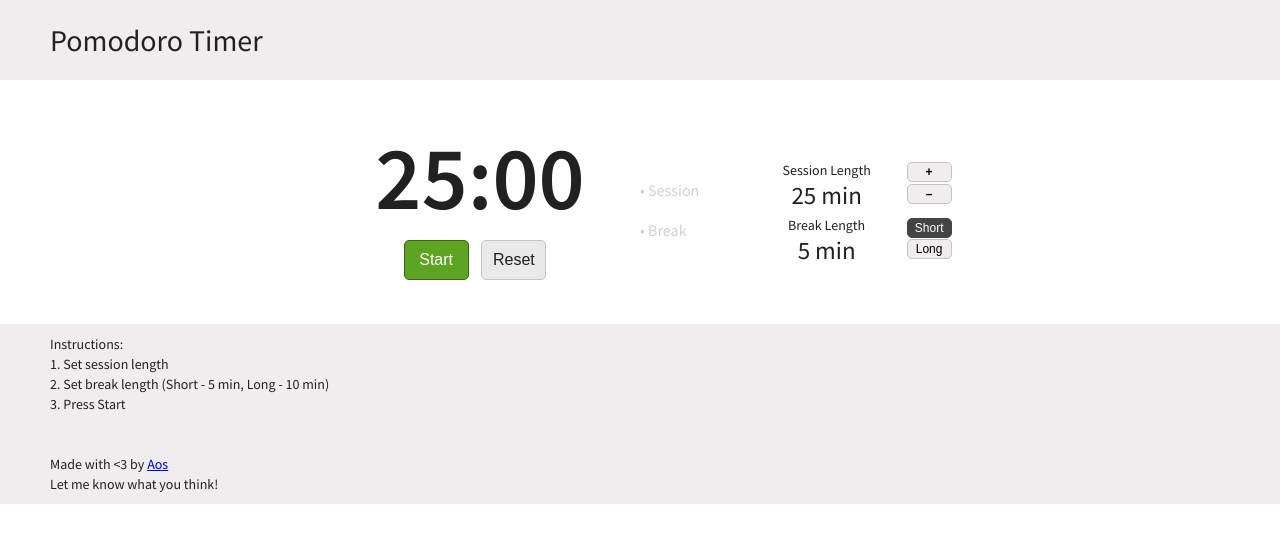
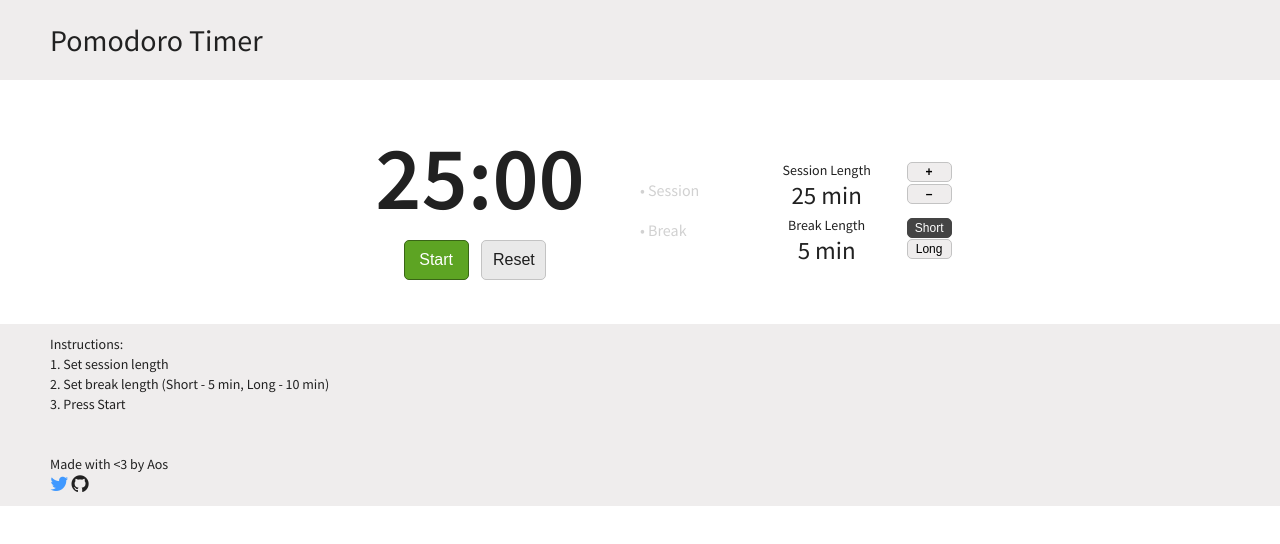
Before and after one commit to aos/Pomodoro-timer, a plain HTML site: page index.html in a window 1280 px wide. Drawn offline with Linux system fonts and the light colour scheme.

Commit message:
Added social icons

```diff
--- a/css/style.css
+++ b/css/style.css
@@ -4,11 +4,11 @@
 */
 
 html, body, div, span, applet, object, iframe,
-h1, h2, h3, h4, h5, h6, p, blockquote, pre,
-a, abbr, acronym, address, big, cite, code,
+h1, h2, h3, h4, h5, h6, i, a, p, blockquote, pre,
+abbr, acronym, address, big, cite, code,
 del, dfn, em, img, ins, kbd, q, s, samp,
 small, strike, strong, sub, sup, tt, var,
-b, u, i, center,
+b, u, center,
 dl, dt, dd, ol, ul, li,
 fieldset, form, label, legend,
 table, caption, tbody, tfoot, thead, tr, th, td,
@@ -22,6 +22,9 @@ time, mark, audio, video {
   font-size: 100%;
   font: inherit;
   vertical-align: baseline;
+}
+a {
+  all: unset;
 }
 /* HTML5 display-role reset for older browsers */
 article, aside, details, figcaption, figure,
@@ -140,6 +143,14 @@ body {
 .footer {
   background: #EFEDED;
   padding: 10px 40px 10px 50px;
+}
+
+.fa {
+  font-size: 20px;
+}
+
+.fa-twitter {
+  color: #4099FF;
 }
 
 /*
--- a/index.html
+++ b/index.html
@@ -6,6 +6,7 @@
   <meta charset="UTF-8">
   <meta name="viewport" content="width=device-width, initial-scale=1">
   <link href="https://fonts.googleapis.com/css?family=Source+Sans+Pro:400,600" rel="stylesheet">
+  <link href="https://maxcdn.bootstrapcdn.com/font-awesome/4.7.0/css/font-awesome.min.css" rel="stylesheet">
   <link href="css/style.css" rel="stylesheet">
 </head>
 
@@ -76,8 +77,9 @@
     <p>3. Press Start</p>
     <br>
     <br>
-    <p>Made with <3 by <a href="https://twitter.com/onlyone_Aos">Aos</a></p>
-    <p>Let me know what you think!</p>
+    <p>Made with <3 by Aos</p>
+    <a href="https://twitter.com/onlyone_Aos"><i class="fa fa-twitter"></i></a>
+    <a href="https://github.com/aosdab"><i class="fa fa-github"></i></a>
   </footer>
 
   <audio src="bell.wav" volume="0.7" type="audio/wav"></audio>
```
